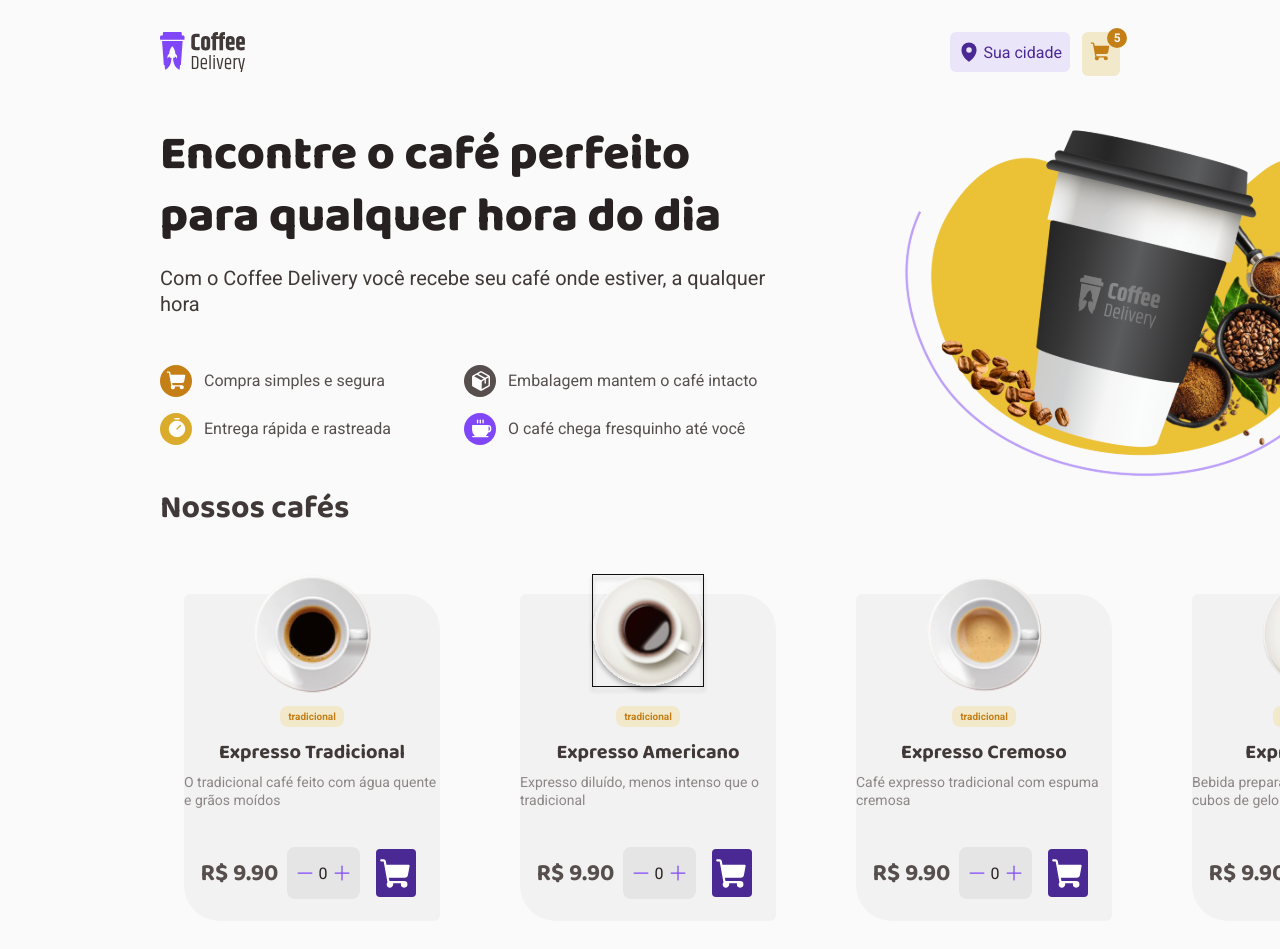
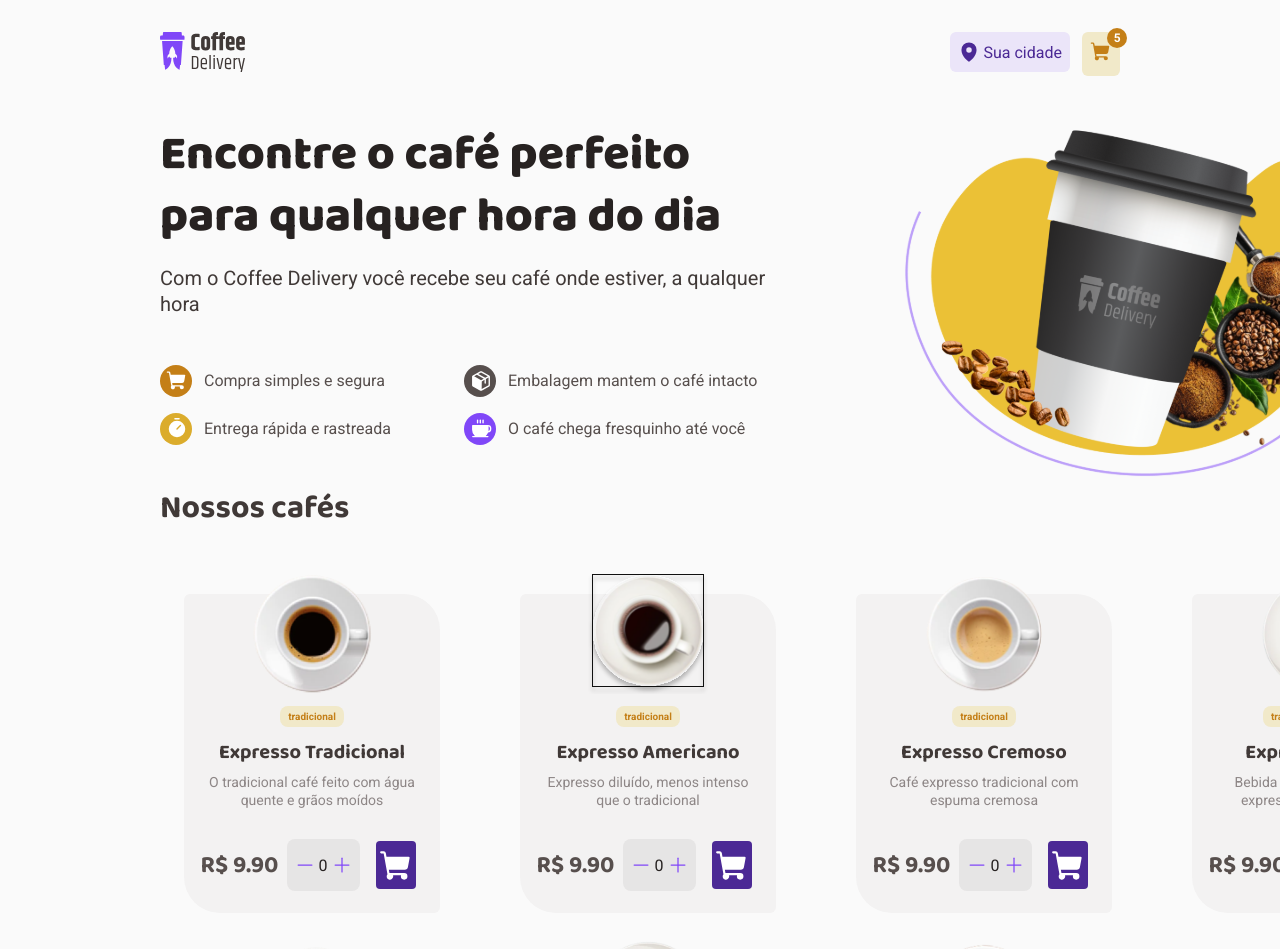
Before and after one commit to giovaniocan/Coffee-Delivery, a React (Vite) app: page / in a window 1280 px wide. Shown: the top 949 px of the page. Built offline with nearby package versions, Linux system fonts and the light colour scheme.

Commit message:
Tags from coffee is corret now

```diff
--- a/src/pages/Home/components/CoffeList/ProductCard/index.tsx
+++ b/src/pages/Home/components/CoffeList/ProductCard/index.tsx
@@ -27,8 +27,8 @@ export function ProductCard({ coffee }: ProductCardProps) {
       <img src={`/src/assets/${coffee.image}`} />
 
       <Tags>
-        {coffee.tags.map((tag: String) => {
-          return <span key={`${coffee.id}${tag}`}>{tag}</span>
+        {coffee.tags.map((tag: string) => {
+          return <span key={tag}>{tag}</span>
         })}
       </Tags>
 
--- a/src/pages/Home/components/CoffeList/ProductCard/sytles.ts
+++ b/src/pages/Home/components/CoffeList/ProductCard/sytles.ts
@@ -26,10 +26,12 @@ export const ProductCardContainer = styled.div`
   }
 
   p {
+    text-align: center;
     margin-top: 0.5rem;
     font-size: 0.875rem;
     line-height: 130%;
     color: ${(props) => props.theme['base-label']};
+    margin: 0.5rem 1.25rem auto;
   }
 `
 
@@ -38,11 +40,15 @@ export const Tags = styled.div`
   font-size: 0.625rem;
   line-height: 130%;
 
-  color: ${(props) => props.theme['yellow-dark']};
-  background: ${(props) => props.theme['yellow-light']};
+  display: flex;
+  gap: 0.25rem;
 
-  padding: 0.25rem 0.5rem;
-  border-radius: 8px;
+  span {
+    color: ${(props) => props.theme['yellow-dark']};
+    background: ${(props) => props.theme['yellow-light']};
+    padding: 0.25rem 0.5rem;
+    border-radius: 8px;
+  }
 
   margin: 0.75rem;
 `
@@ -52,7 +58,7 @@ export const Footer = styled.div`
   flex-direction: row;
   align-items: center;
 
-  margin-top: 2rem;
+  margin-top: 1.5rem;
   gap: 0.5rem;
 
   span {
```
